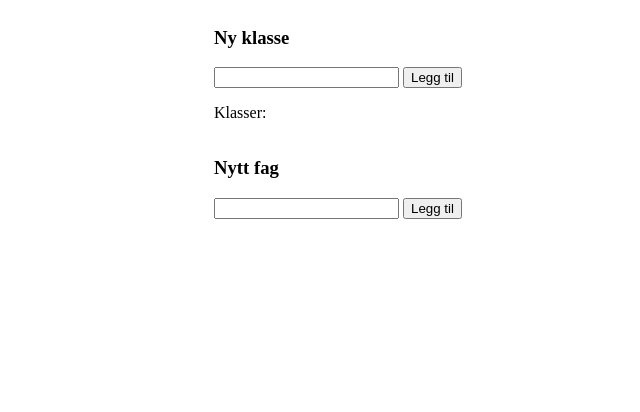
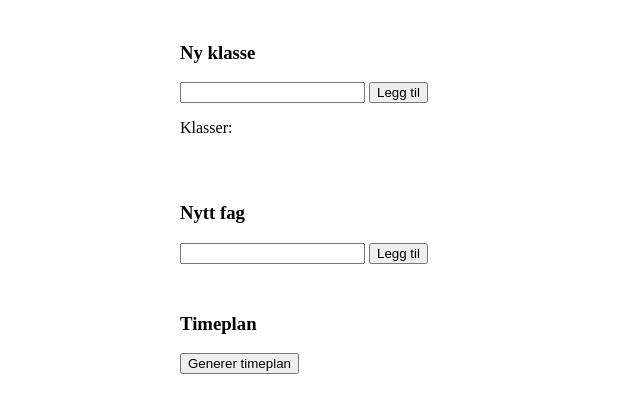
Before and after one commit to Simenf05/timeplanmaker, a plain HTML site: page index.html in a window 1280 px wide. Shown: the whole page, without its empty margins (302-942 px from the left). Drawn offline with Linux system fonts and the light colour scheme.

Commit message:
medium thicc

```diff
--- a/index.html
+++ b/index.html
@@ -8,18 +8,23 @@
 </head>
 <body class="center">
 
-    <div>
-    <h3>Ny klasse</h3>
-    <input id="classesInput" type="text"> <button onclick="addClass(event)">Legg til</button>
-    <p id="classesPtag" class="update">Klasser: </p>
+    <div class="mediumThicc">
+        <h3>Ny klasse</h3>
+        <input id="classesInput" type="text"> <button onclick="addClass(event)">Legg til</button>
+        <p id="classesPtag" class="update">Klasser: </p>
     </div>
 
-    <div>
+    <div class="mediumThicc">
         <h3>Nytt fag</h3>
         <input id="lessonInput" type="text"> <button onclick="addLesson(event)">Legg til</button>
     </div>
 
 
+    <div id="timeTable" class="mediumThicc">
+        <h3>Timeplan</h3>
+        <button>Generer timeplan</button>
+    </div>
+
     <script src="script.js"></script>
 </body>
 </html>
--- a/style.css
+++ b/style.css
@@ -5,3 +5,11 @@
     flex-direction: column;
     align-items: center;
 }
+
+div {
+    margin: 15px;
+}
+
+.mediumThicc {
+    width: 25%;
+}
```
Also changed, not shown: script.js (line endings or trailing spaces).
